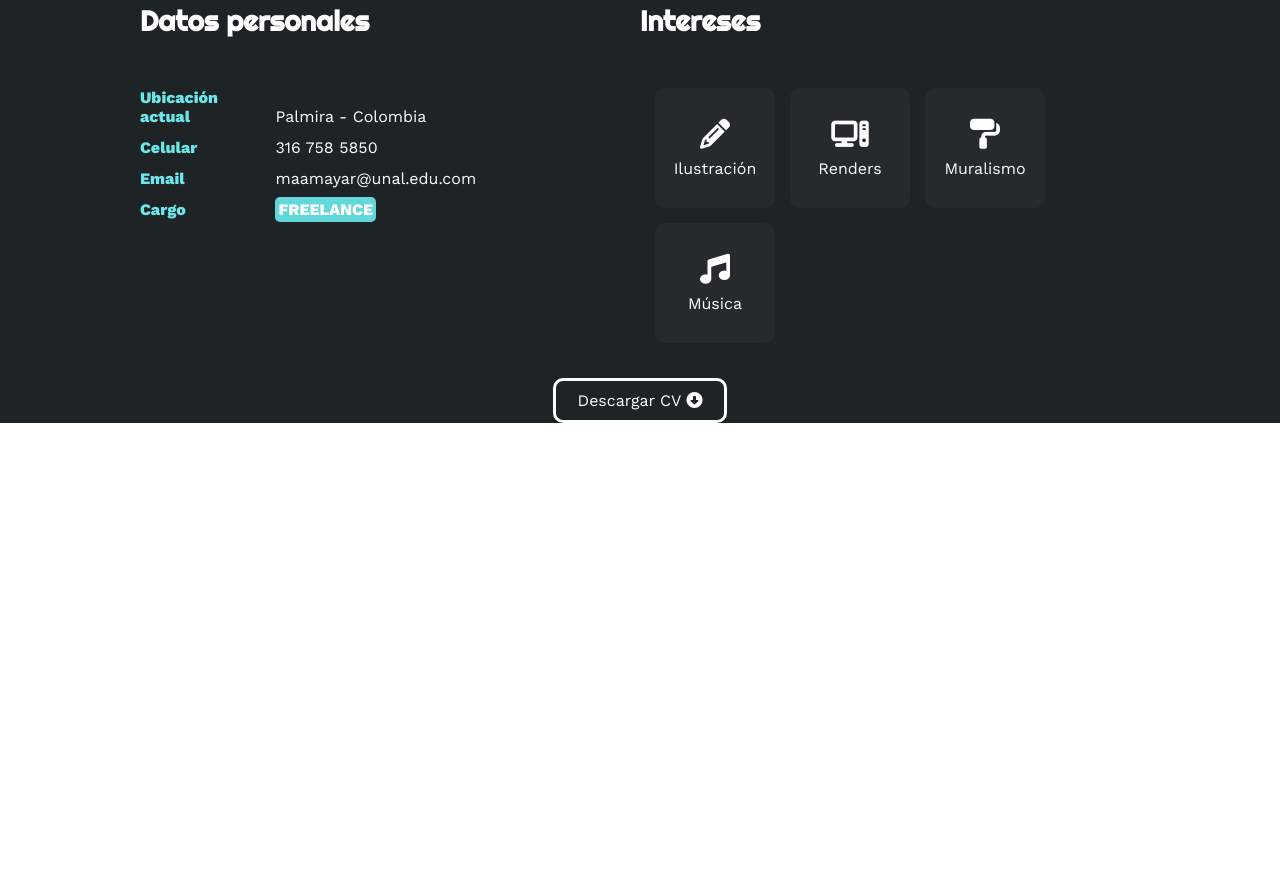
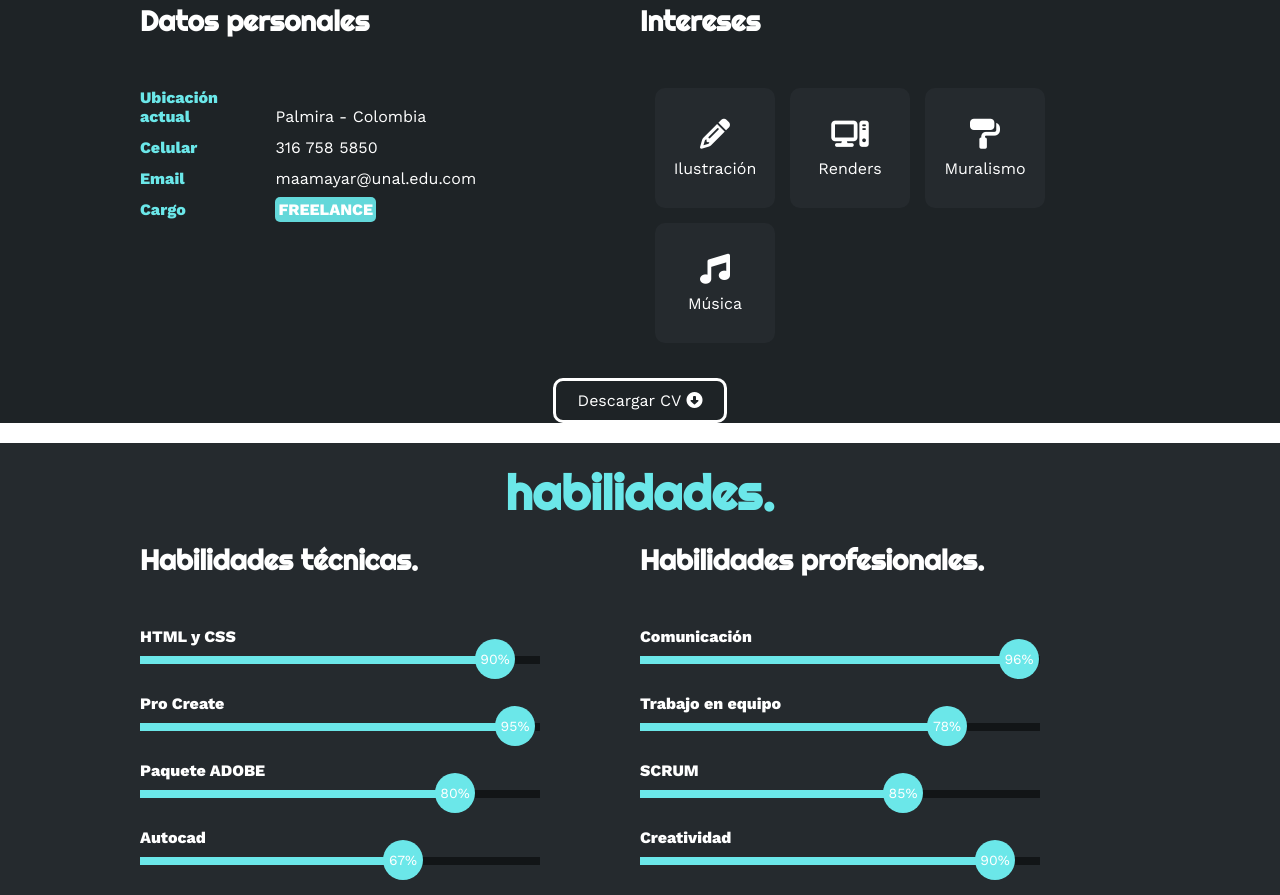
Before and after one commit to maamayar/Portafolio.check, a plain HTML site: page index.html in a window 1280 px wide. Shown: the part 1037-1932 px from the top of the page. Before the commit the page ends 1460 px from the top, so only its background shows below. Drawn offline with nearby package versions, Linux system fonts and the light colour scheme.

Commit message:
se agrego toda la seccion de skills o habilidadesen html y css como barras medidora en porcentaje

```diff
--- a/index.html
+++ b/index.html
@@ -115,6 +115,89 @@
 
                     </button>
         </section>
+    <!-- SECCION SKILLS - H. -->
+    <section class="skills" id="skills">
+        <div class="contenido-seccion">
+            <h2>habilidades.</h2>
+            <div class="fila">
+                <!-- technical skill -->
+            <div class="col">
+                <h3>Habilidades técnicas.</h3>
+                <div class="skill">
+                    <span>HTML y CSS</span>
+                    <div class="barra-skill">
+                        <div class="progreso htmlcss">
+                            <span>90%</span>
+                    </div>
+                </div>
+            </div>
+                <div class="skill">
+                    <span>Pro Create</span>
+                    <div class="barra-skill">
+                        <div class="progreso procreate">
+                            <span>95%</span>
+                    </div>
+                </div>
+            </div>
+                <div class="skill">
+                    <span>Paquete ADOBE</span>
+                    <div class="barra-skill">
+                        <div class="progreso PaqueteADOBE">
+                            <span>80%</span>
+                     </div>
+                 </div>
+            </div>
+                <div class="skill">
+                    <span>Autocad</span>
+                    <div class="barra-skill">
+                        <div class="progreso Autocad">
+                            <span>67%</span>
+                    </div>
+                </div>
+            </div>
+        </div>
+        <!-- professional skill -->
+             <div class="col">
+                <h3>Habilidades profesionales.</h3>
+
+                <div class="skill">
+                    <span>Comunicación</span>
+                    <div class="barra-skill">
+                        <div class="progreso comunicacion">
+                            <span>96%</span>
+                </div>
+            </div>
+        </div>
+                <div class="skill">
+                    <span>Trabajo en equipo</span>
+                    <div class="barra-skill">
+                        <div class="progreso Trabajoenequipo">
+                            <span>78%</span>
+                </div>
+            </div>
+        </div>
+                <div class="skill">
+                    <span>SCRUM</span>
+                    <div class="barra-skill">
+                        <div class="progreso SCRUM">
+                            <span>85%</span>
+                </div>
+            </div>
+        </div>
+                <div class="skill">
+                    <span>Creatividad</span>
+                    <div class="barra-skill">
+                        <div class="progreso Creatividad">
+                            <span>90%</span>
+                    </div>
+
+                        </div>
+                </div>
+            </div>
+        </div>
+    </div>
+
+    </section>
 
 </body>
 </html>
--- a/style.css
+++ b/style.css
@@ -246,3 +246,129 @@ margin-bottom: 50px;
     background-color: #6be7e9;
 
 }
+/* SECCION SKILLS - H A B I L I D A D E S  */
+
+.skills{
+    background-color: #252a2e;
+    color: #fff;
+    padding: 0px 90px;
+}
+.skills .contenido-seccion {
+    max-width: 1000px;
+    margin: auto;
+}
+.skills h2{
+    font-size: 48px;
+    font-family:"Righteous";
+    text-align: center;
+    padding: 20px 0;
+    color: #6be7e9;
+}
+.skills .fila{
+    display: flex;
+}
+.skills .fila .col{
+    width: 100%;
+    margin-bottom:0  20px;
+}
+.skills .fila .col h3{
+    font-size: 28px;
+    font-family: "Righteous";
+    margin-bottom: 50px;
+}
+.skills .skill > span{
+    font-weight: bold;
+    display: block;
+    margin-bottom: 10px;
+}
+.skills .skill .barra-skill{
+    height: 8px;
+    width: 80%;
+    background-color: #121517;
+    position: relative;
+    margin-bottom: 30px;
+}
+.skills .skill .progreso{
+    background-color: #6be7e9;
+    position: absolute;
+    top: 0;
+    left: 0;
+    height: 8px;
+}
+.skills .skill .barra-skill span{
+    position: absolute;
+    height: 40px;
+    width: 40px;
+    background-color: #6be7e9;
+    border-radius: 50px;
+    line-height: 40px;
+    text-align: center;
+    top: -17px;
+    right: -15px;
+    font-size: 14px;
+}
+/* PORCENTAJE DE AVANCE EN HABILIDADES  CON JAVASCRIPT*/
+.skills .skill .htmlcss{
+    width: 0%;
+    animation: 2s htmlcss forwards;
+}
+@keyframes htmlcss {
+0%{width: 0%;}
+100%{width: 90%;}
+}
+.skills .skill .procreate{
+    width: 0%;
+    animation: 2s procreate forwards;
+}
+@keyframes procreate {
+0%{width: 0%;}
+100%{width: 95%;}
+}
+.skills .skill .PaqueteADOBE {
+    width: 0%;
+    animation: 2s PaqueteADOBE forwards;
+}
+@keyframes PaqueteADOBE {
+0%{width: 0%;}
+100%{width: 80%;}
+}
+.skills .skill .Autocad {
+    width: 0%;
+    animation: 2s Autocad forwards;
+}
+@keyframes Autocad  {
+0%{width: 0%;}
+100%{width: 67%;}
+}
+.skills .skill .comunicacion {
+    width: 0%;
+    animation: 2s comunicacion forwards;
+}
+@keyframes comunicacion {
+0%{width: 0%;}
+100%{width: 96%;}
+}
+.skills .skill .Trabajoenequipo {
+    width: 0%;
+    animation: 2s Trabajoenequipo forwards;
+}
+@keyframes Trabajoenequipo  {
+0%{width: 0%;}
+100%{width: 78%;}
+}
+.skills .skill .SCRUM {
+    width: 0%;
+    animation: 2s Autocad forwards;
+}
+@keyframes SCRUM  {
+0%{width: 0%;}
+100%{width: 85%;}
+}
+.skills .skill .Creatividad {
+    width: 0%;
+    animation: 2s Creatividad forwards;
+}
+@keyframes Creatividad {
+0%{width: 0%;}
+100%{width: 90%;}
+}
```
